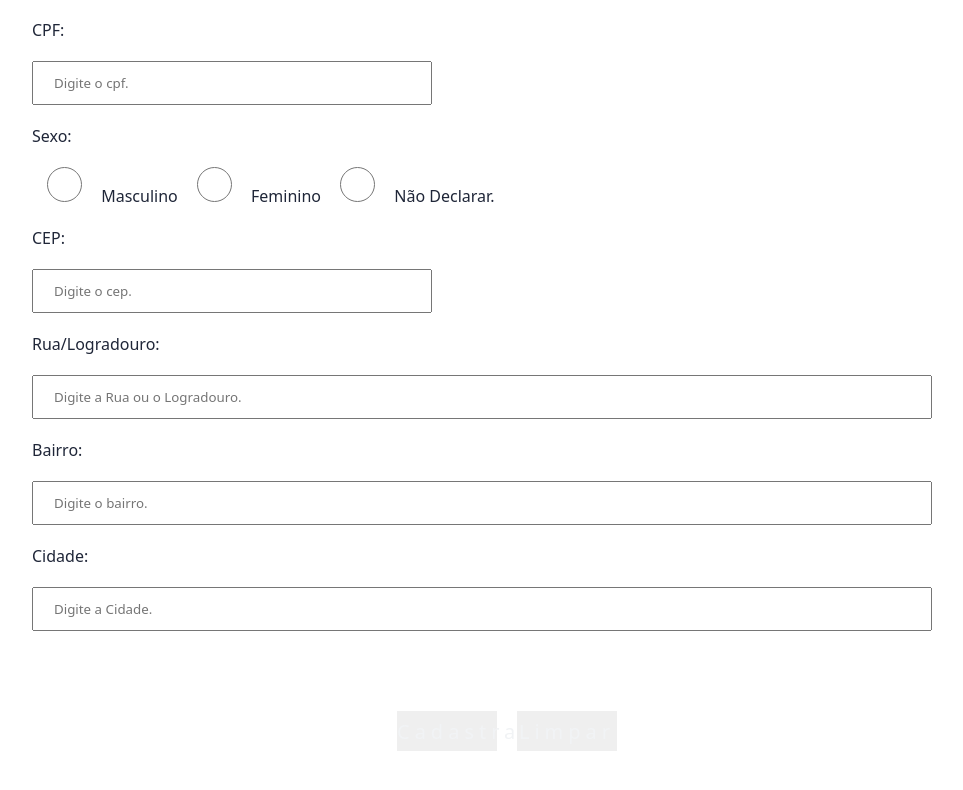
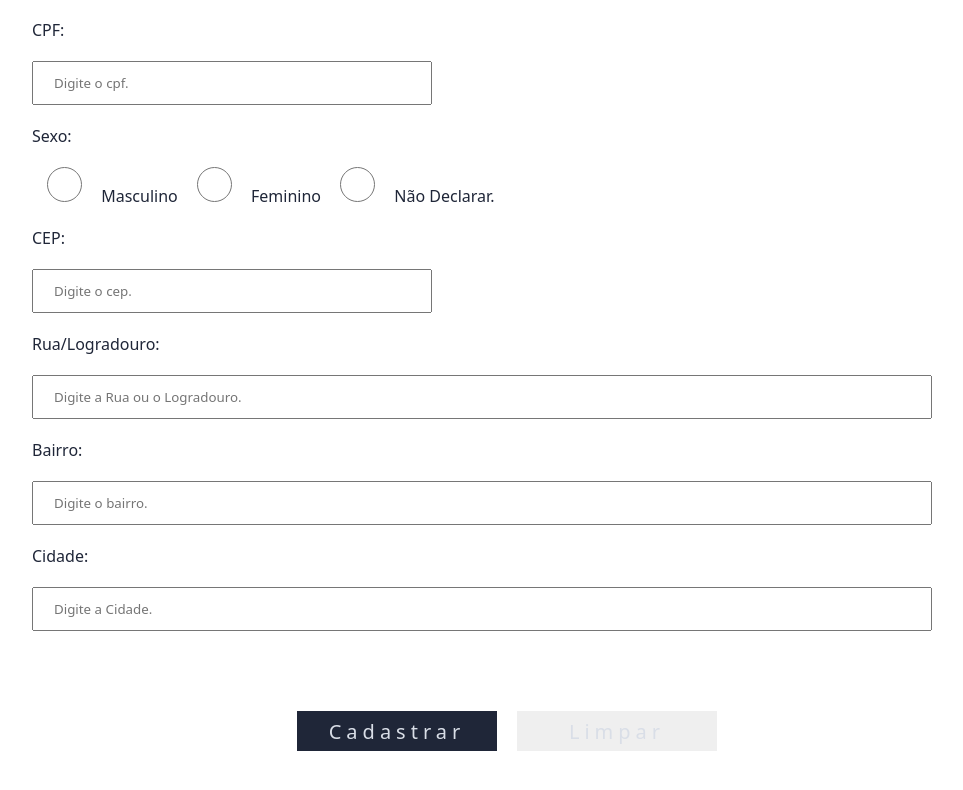
Before and after one commit to giovanavoliveira8-sketch/esportearlivre_qpr210001, an Angular app: page /cadastroatleta in a window 1280 px wide. Shown: the part 365-1155 px from the top of the page, without its empty margins (133-1096 px from the left). Built offline with nearby package versions, Linux system fonts and the light colour scheme.

Commit message:
Criado a interface no AtletaComponent

```diff
--- a/src/app/component/atleta-component/atleta-component.component.css
+++ b/src/app/component/atleta-component/atleta-component.component.css
@@ -51,21 +51,21 @@
 }
 
 button{
-    width: 100px;
+    width: 200px;
     height: 40px;
     cursor: pointer;
     border: none;
-    color: var(--cor01);
+    color: var(--botao02);
     font-size: 20px;
     letter-spacing: 5px;
 }
 
 #btnAdd{
-    background-color: var (--cor01);
+    background-color: var(--cor-primaria);
     margin-right: 20px;
 }
 
 #btnLimpar{
-    background-color: var(--botao01);
+    background-color: var(--cor-primaria);
     margin-left: 20px;
 }
```
